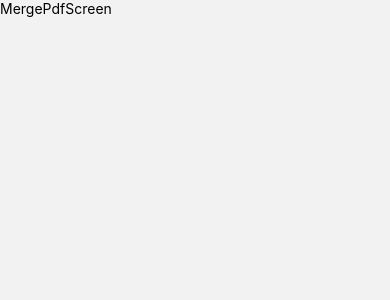
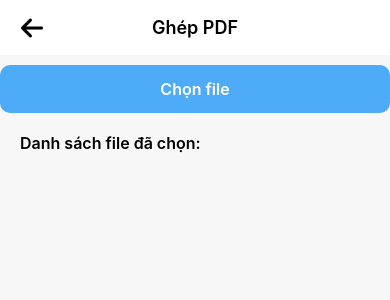
Before and after one commit to TrungNTPH/AppConvertFile, a React Native app: screen /MergePdfScreen in a window 390 px wide. Shown: the top 300 px of the page. Built offline with nearby package versions, Linux system fonts and the light colour scheme.

Commit message:
Add file FilePicker, HeaderBack, ItemFile. Update IconImage and MergedPdfScreen

```diff
--- a/package.json
+++ b/package.json
@@ -28,6 +28,7 @@
     "react-native-paper": "^5.14.5",
     "react-native-pdf": "^7.0.3",
     "react-native-pdf-renderer": "^2.3.0",
+    "react-native-permissions": "^5.4.4",
     "react-native-safe-area-context": "^5.6.2",
     "react-native-screens": "^4.18.0",
     "react-native-share": "^12.2.1"
--- /dev/null
+++ b/src/components/FilePicker.tsx
@@ -0,0 +1,79 @@
+import React from "react";
+import { TouchableOpacity, Text, StyleSheet, View, Platform, Alert } from "react-native";
+import { pick, types } from "@react-native-documents/picker";
+import { request, PERMISSIONS, RESULTS } from "react-native-permissions";
+
+type Props = {
+    onPick: (files: any[]) => void;
+    allowMultiple?: boolean;
+};
+
+export default function FilePicker({ onPick, allowMultiple = false }: Props) {
+
+    const requestPermission = async () => {
+        try {
+            if (Platform.OS === "android") {
+
+                // Android 13+ (API 33) không cần xin quyền để mở file PDF
+                if (Platform.Version >= 33) {
+                    return true;
+                }
+
+                // Android <= 12
+                const result = await request(PERMISSIONS.ANDROID.READ_EXTERNAL_STORAGE);
+                return result === RESULTS.GRANTED;
+            }
+
+            if (Platform.OS === "ios") {
+                const result = await request(PERMISSIONS.IOS.MEDIA_LIBRARY);
+                return result === RESULTS.GRANTED;
+            }
+
+            return true;
+
+        } catch (error) {
+            console.log("Permission error:", error);
+            return false;
+        }
+    };
+
+    const openPicker = async () => {
+        const hasPermission = await requestPermission();
+        if (!hasPermission) {
+            Alert.alert("Quyền truy cập bị từ chối", "Bạn cần cấp quyền để chọn file.");
+            return;
+        }
+
+
+        try {
+            const result = await pick({
+                allowMultiSelection: allowMultiple,
+                type: [types.allFiles],
+            });
+            onPick(result);
+        } catch (err: any) {
+            if (err?.message?.includes("canceled")) return;
+            console.log("Pick error:", err);
+        }
+
+    };
+
+    return (
+    <View style={styles.container}>
+        <TouchableOpacity style={styles.btn} onPress={openPicker}>
+            <Text style={styles.text}>Chọn file</Text>
+        </TouchableOpacity>
+    </View>
+    );
+}
+
+const styles = StyleSheet.create({
+    container: { marginVertical: 10 },
+    btn: {
+        padding: 14,
+        borderRadius: 10,
+        backgroundColor: "#4dabf7",
+        alignItems: "center",
+    },
+    text: { color: "#fff", fontSize: 16, fontWeight: "600" },
+});
--- /dev/null
+++ b/src/components/HeaderBack.tsx
@@ -0,0 +1,53 @@
+import React from 'react';
+import { View, Text, TouchableOpacity, Image, StyleSheet } from 'react-native';
+import { useNavigation } from '@react-navigation/native';
+
+type Props = {
+  title?: string;
+};
+
+export default function HeaderBack({ title = '' }: Props) {
+  const navigation = useNavigation();
+
+  return (
+    <View style={styles.container}>
+      <TouchableOpacity onPress={() => navigation.goBack()} style={styles.backBtn}>
+        <Image
+          source={require('../../assets/images/back.png')}
+          style={styles.backIcon}
+        />
+      </TouchableOpacity>
+
+      <Text style={styles.title}>{title}</Text>
+      <View style={{ width: 40 }} ></View>
+    </View>
+  );
+}
+
+const styles = StyleSheet.create({
+  container: {
+    height: 55,
+    flexDirection: 'row',
+    alignItems: 'center',
+    paddingHorizontal: 12,
+    backgroundColor: '#fff',
+    elevation: 4,
+  },
+  backBtn: {
+    width: 40,
+    height: 40,
+    justifyContent: 'center',
+    alignItems: 'center',
+  },
+  backIcon: {
+    width: 22,
+    height: 22,
+    resizeMode: 'contain',
+  },
+  title: {
+    flex: 1,
+    textAlign: 'center',
+    fontSize: 18,
+    fontWeight: '600',
+  },
+});
--- a/src/components/IconImage.tsx
+++ b/src/components/IconImage.tsx
@@ -39,6 +39,8 @@ function getIcon(name: string) {
       return require('../../assets/images/summary.png');
     case 'edit':
       return require('../../assets/images/edit.png');
+    case 'back':
+      return require('../../assets/images/back.png');
     default:
       return require('../../assets/images/default.png');
   }
--- /dev/null
+++ b/src/components/ItemFile.tsx
@@ -0,0 +1,39 @@
+import React from "react";
+import { View, Text, StyleSheet, TouchableOpacity } from "react-native";
+
+type ItemFileProps = {
+  index: number;
+  file: { name?: string; uri: string };
+  onDelete: (uri: string) => void;
+};
+
+export const ItemFile: React.FC<ItemFileProps> = ({ index, file, onDelete }) => {
+  return (
+    <View style={styles.fileItem}>
+      <Text style={styles.fileIndex}>{index + 1}.</Text>
+      <Text style={styles.fileName}>{file.name ? String(file.name) : "Unknown"}</Text>
+      <TouchableOpacity style={styles.deleteBtn} onPress={() => onDelete(file.uri)}>
+        <Text style={styles.deleteText}>Xóa</Text>
+      </TouchableOpacity>
+    </View>
+  );
+};
+
+const styles = StyleSheet.create({
+  fileItem: {
+    flexDirection: "row",
+    alignItems: "center",
+    padding: 10,
+    borderBottomWidth: 1,
+    borderColor: "#ccc",
+  },
+  fileIndex: { marginRight: 8, fontWeight: "600" },
+  fileName: { flex: 1 },
+  deleteBtn: {
+    backgroundColor: "#ff6b6b",
+    paddingHorizontal: 10,
+    paddingVertical: 4,
+    borderRadius: 5,
+  },
+  deleteText: { color: "#fff", fontWeight: "600" },
+});
--- a/src/screens/MergePdfScreen.tsx
+++ b/src/screens/MergePdfScreen.tsx
@@ -1,12 +1,107 @@
-import { StyleSheet, Text, View } from 'react-native'
-import React from 'react'
+import React, { useState } from 'react';
+import { StyleSheet, Text, View, FlatList, TouchableOpacity, Alert } from 'react-native';
+import HeaderBack from '../components/HeaderBack';
+import FilePicker from '../components/FilePicker';
+import {ItemFile} from '../components/ItemFile';
 
 export default function MergePdfScreen() {
+  const [files, setFiles] = useState<any[]>([]);
+
+  const handlePick = (pickedFiles: any[]) => {
+    // Lọc chỉ PDF
+    const pdfFiles = pickedFiles.filter((f) => f.name.endsWith('.pdf'));
+    setFiles([...files, ...pdfFiles]);
+  };
+
+  const mergePdf = () => {
+    if (files.length < 2) {
+      Alert.alert('Cần ít nhất 2 file PDF để ghép.');
+      return;
+    }
+
+    console.log('Ready to merge:', files);
+    Alert.alert('Chức năng ghép PDF chưa xử lý, chỉ mới lấy danh sách file.');
+  };
+
   return (
-    <View>
-      <Text>MergePdfScreen</Text>
+    <View style={styles.container}>
+      <HeaderBack title="Ghép PDF" />
+
+      {/* Picker */}
+      <View><FilePicker onPick={handlePick} allowMultiple={true} /></View>
+
+      {/* Danh sách file đã chọn */}
+      <Text style={styles.listTitle}>Danh sách file đã chọn:</Text>
+
+      <FlatList
+        data={files}
+        keyExtractor={(item) => item.uri}
+        renderItem={({ item, index }) => (
+          <ItemFile
+            index={index}
+            file={item}
+            onDelete={(uri) => setFiles(files.filter((f) => f.uri !== uri))}
+          />
+        )}
+      />
+
+      {/* Nút ghép PDF */}
+      {files.length >= 2 && (
+        <TouchableOpacity style={styles.mergeBtn} onPress={mergePdf}>
+          <Text style={styles.mergeText}>Ghép PDF</Text>
+        </TouchableOpacity>
+      )}
     </View>
-  )
+  );
 }
 
-const styles = StyleSheet.create({})
+const styles = StyleSheet.create({
+  container: {
+    flex: 1,
+    backgroundColor: '#f7f7f7',
+  },
+
+  listTitle: {
+    fontSize: 16,
+    fontWeight: '600',
+    marginTop: 10,
+    paddingHorizontal: 20,
+    marginBottom: 6,
+  },
+
+  fileItem: {
+    flexDirection: 'row',
+    alignItems: 'center',
+    paddingHorizontal: 20,
+    paddingVertical: 8,
+    backgroundColor: '#fff',
+    marginVertical: 4,
+    borderRadius: 8,
+    marginHorizontal: 16,
+    elevation: 2,
+  },
+
+  fileIndex: {
+    fontSize: 15,
+    fontWeight: '700',
+    marginRight: 10,
+  },
+
+  fileName: {
+    fontSize: 15,
+  },
+
+  mergeBtn: {
+    backgroundColor: '#4dabf7',
+    paddingVertical: 15,
+    borderRadius: 10,
+    margin: 20,
+    alignItems: 'center',
+  },
+
+  mergeText: {
+    color: '#fff',
+    fontSize: 17,
+    fontWeight: '700',
+  },
+});
```
Also changed, not shown: assets/images/back.png (added), 2 other files (tests, documents, lock files or other folders).
